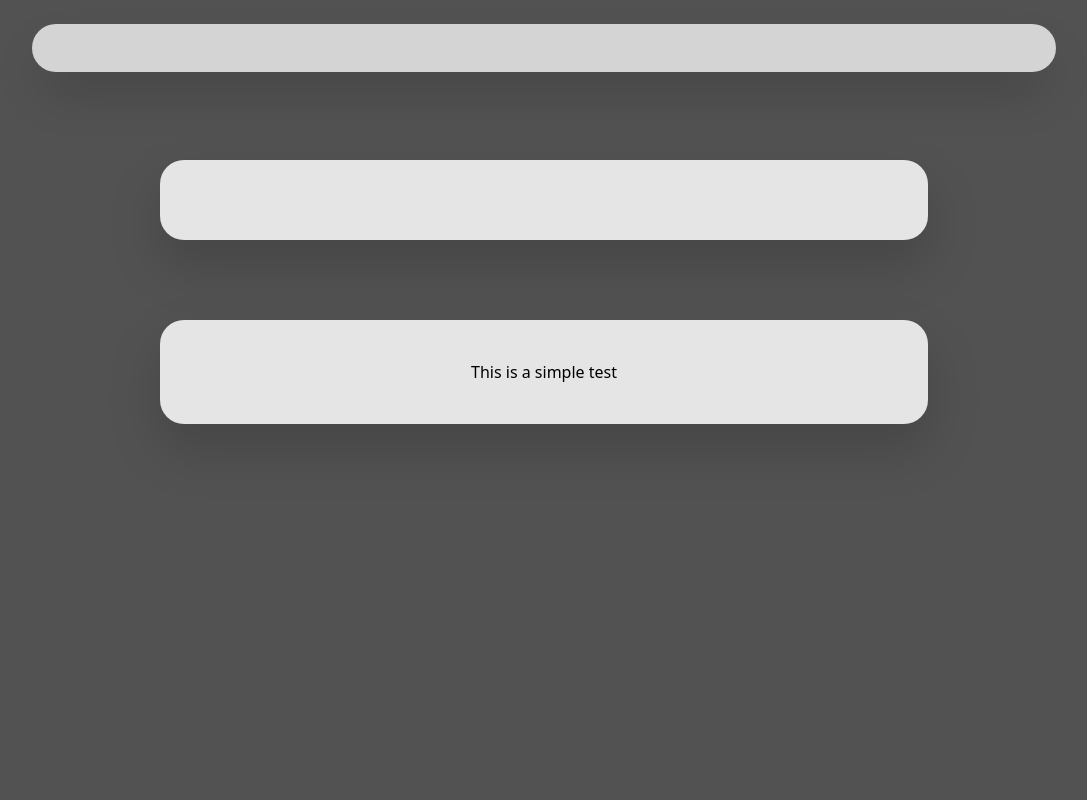
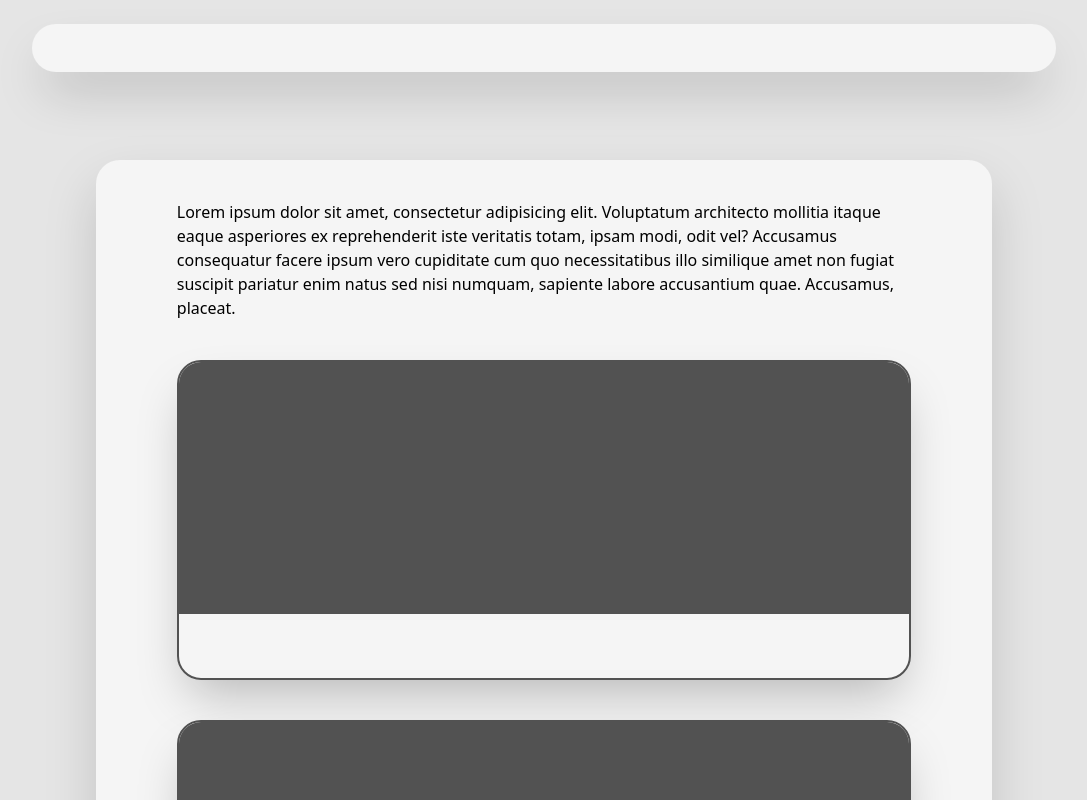
Before and after one commit to CadmusKei/ciq, a Next.js app: page / in a window 1280 px wide. Shown: the whole page, without its empty margins (96-1183 px from the left). Built offline with nearby package versions, Linux system fonts and the light colour scheme.

Commit message:
Create all blocks

```diff
--- a/src/app/components/Bar.js
+++ b/src/app/components/Bar.js
@@ -1,7 +1,7 @@
 
 export default function Bar() {
     return (
-        <div className="w-[80%] h-[6%] top-[3%] bg-neutral-300 rounded-full shadow-2xl
+        <div className="w-[80%] h-[6%] top-[3%] bg-neutral-100 rounded-full shadow-2xl
         absolute" ></div>
     );
 }
--- a/src/app/components/Block.js
+++ b/src/app/components/Block.js
@@ -3,9 +3,9 @@
 export default function block({children, extras}) {
     return (
         <div className={` ${extras}
-        w-[60%] h-fit bg-neutral-200 rounded-3xl drop-shadow-2xl
-        flex justify-center items-center shrink-0 mt-20 flex flex-col
-        p-10`} >
+        w-[70%] h-fit bg-neutral-100 rounded-3xl drop-shadow-2xl
+        flex justify-center items-center shrink-0 mt-20 flex-col
+        p-10 space-y-10`} >
             {children}
         </div>
     );
--- /dev/null
+++ b/src/app/components/CalloutCard.js
@@ -0,0 +1,12 @@
+
+
+export default function CalloutCard({children, extras}) {
+    return (
+        <div className={` ${extras}
+        w-[80%] h-fit bg-neutral-100 rounded-3xl border-4 border-neutral-300
+        flex justify-center items-center shrink-0 flex-col
+        p-10`} >
+            {children}
+        </div>
+    );
+}
--- /dev/null
+++ b/src/app/components/CodeCard.js
@@ -0,0 +1,17 @@
+
+
+export default function CodeCard({children, extras}) {
+    return (
+        <div className={` ${extras}
+        w-[90%] min-h-[20rem] rounded-3xl border-2 border-neutral-600
+        flex items-center shrink-0 flex-col overflow-hidden
+        shadow-2xl`} >
+            <div className="w-full flex-1 bg-neutral-600
+            flex" >
+                {children}
+            </div>
+            <div className="mt-auto h-[4rem] w-full">
+            </div>
+        </div>
+    );
+}
--- /dev/null
+++ b/src/app/components/ProblemCard.js
@@ -0,0 +1,12 @@
+
+
+export default function Problemcard({children, extras}) {
+    return (
+        <div className={` ${extras}
+        w-[90%] h-fit bg-neutral-100
+        flex justify-center items-center shrink-0 flex-col
+        `} >
+            {children}
+        </div>
+    );
+}
--- a/src/app/page.js
+++ b/src/app/page.js
@@ -1,14 +1,27 @@
 import Bar from "./components/Bar"
 import Block from "./components/Block"
+import ProblemCard from "./components/ProblemCard"
+import CodeCard from "./components/CodeCard"
+import CalloutCard from "./components/CalloutCard"
+
+
+
 
 export default function Home() {
   return (
     <div className="flex w-full h-screen flex-col items-center relative
-     bg-neutral-600
+     bg-neutral-200
      overflow-y-scroll">
 
       <Bar/>
-      <Block extras="mt-40"></Block>
+      <Block extras="mt-40">
+
+        <ProblemCard> Lorem ipsum dolor sit amet, consectetur adipisicing elit. Voluptatum architecto mollitia itaque eaque asperiores ex reprehenderit iste veritatis totam, ipsam modi, odit vel? Accusamus consequatur facere ipsum vero cupiditate cum quo necessitatibus illo similique amet non fugiat suscipit pariatur enim natus sed nisi numquam, sapiente labore accusantium quae. Accusamus, placeat. </ProblemCard>
+        <CodeCard></CodeCard>
+        <CodeCard></CodeCard>
+        <CodeCard></CodeCard>
+      </Block>
+
       <Block>This is a simple test</Block>
 
     </div>
```
Also changed, not shown: src/app/components/Button.js (added).
